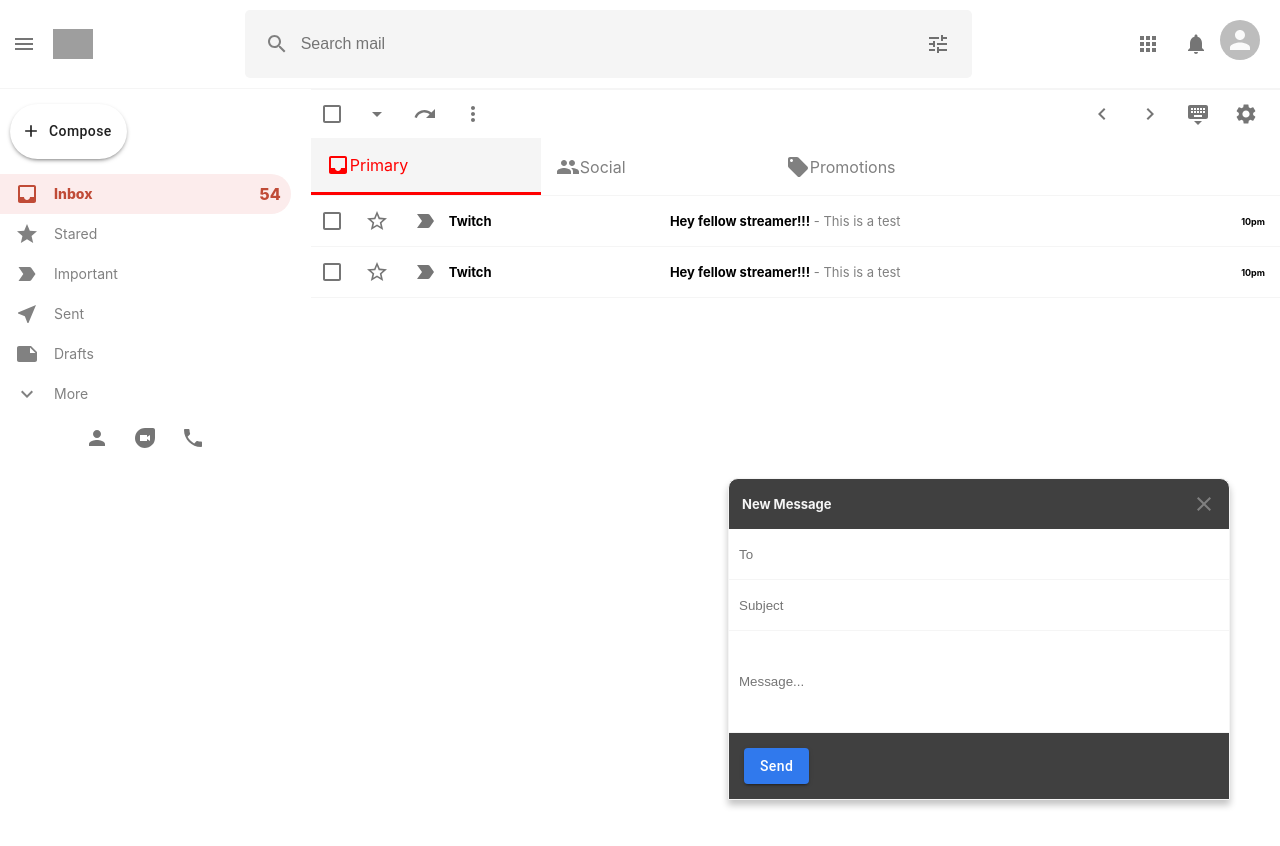
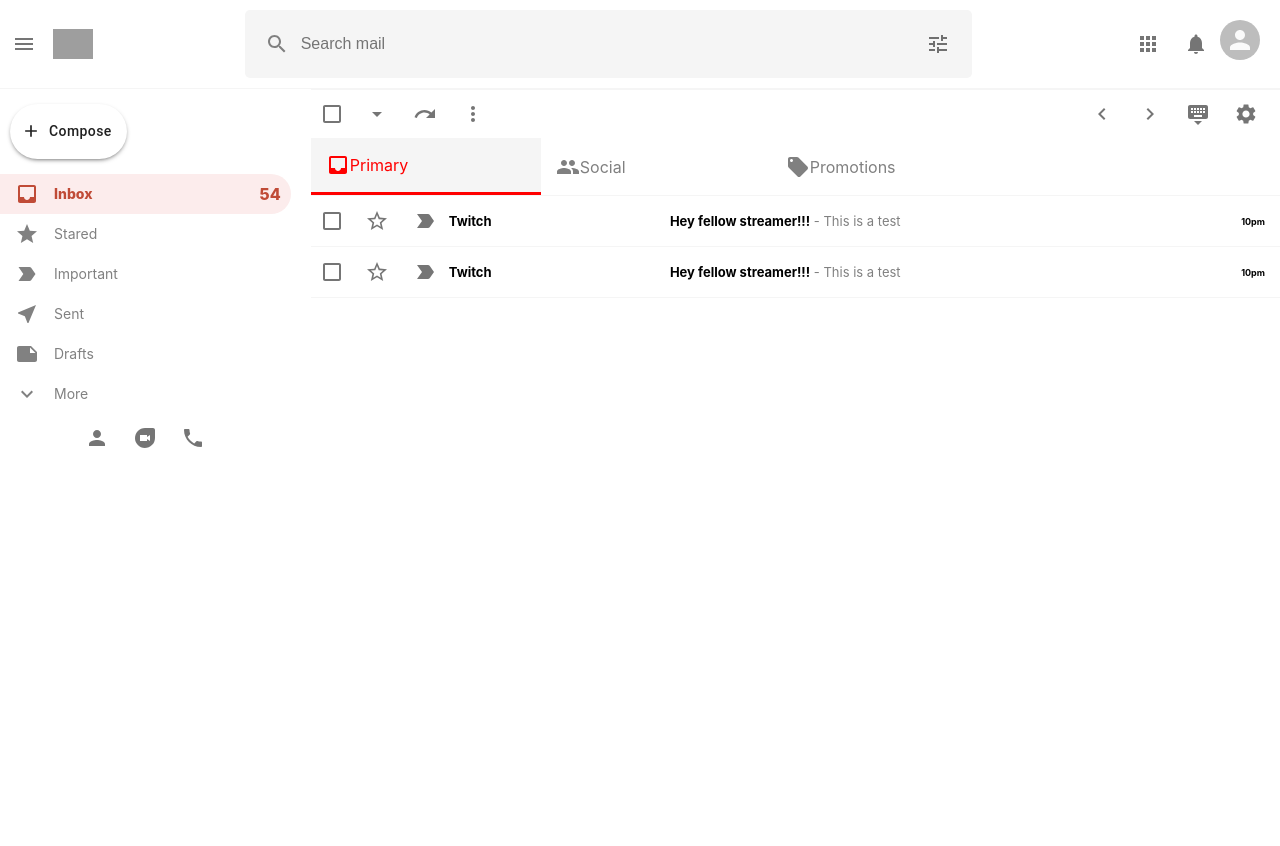
Before and after one commit to andrei-su/gmail-clone, a React (Create React App) app: page / in a window 1280 px wide. Shown: the top 846 px of the page. Built offline with nearby package versions, Linux system fonts and the light colour scheme; grey boxes are pictures that could not be loaded.

Commit message:
SendMail | Manage state / Display Component according to Redux mailSlice

```diff
--- a/src/App.js
+++ b/src/App.js
@@ -1,6 +1,9 @@
 import React from 'react';
 // React Router
 import { BrowserRouter as Router, Switch, Route } from 'react-router-dom';
+// React Redux
+import { useSelector } from "react-redux";
+import {selectSendMessageIsOpen} from "./features/mailSlice"
 // Components
 import Header from './components/Header/Header';
 import Sidebar from './components/Sidebar/Sidebar';
@@ -11,6 +14,8 @@
 import './App.css';
 
 function App() {
+  const sendMessageIsOpen = useSelector(selectSendMessageIsOpen);
+
   return (
     // BEM naming convention
     <Router>
@@ -27,7 +32,7 @@
             </Route>
           </Switch>
         </div>
-        <SendMail />
+        {sendMessageIsOpen && <SendMail />}
       </div>
     </Router>
   );
--- a/src/components/SendMail/SendMail.js
+++ b/src/components/SendMail/SendMail.js
@@ -1,6 +1,9 @@
 import React from "react";
 // React Hook Form
 import { useForm } from "react-hook-form";
+// React Redux
+import { useDispatch } from "react-redux";
+import { closeSendMessage } from "../../features/mailSlice";
 // Components
 import { Button } from "@material-ui/core";
 // Icons
@@ -10,6 +13,7 @@
 
 function SendMail() {
 	const { register, handleSubmit, watch, errors } = useForm();
+	const dispatch = useDispatch();
 
 	const onSubmit = (data) => {
 		console.log(data);
@@ -19,13 +23,16 @@
 		<div className="sendMail">
 			<div className="sendMail__header">
 				<h3>New Message</h3>
-				<Close className="sendMail__close" />
+				<Close
+					onClick={() => dispatch(closeSendMessage())}
+					className="sendMail__close"
+				/>
 			</div>
 			<form onSubmit={handleSubmit(onSubmit)}>
 				<input
 					name="to"
 					placeholder="To"
-					type="text"
+					type="email"
 					ref={register({ required: true })}
 				/>
 				{errors.to && <p className="sendMail__error">To is Required!</p>}
--- a/src/components/Sidebar/Sidebar.js
+++ b/src/components/Sidebar/Sidebar.js
@@ -1,4 +1,7 @@
 import React from 'react';
+// React Redux
+import { useDispatch } from 'react-redux';
+import { openSendMessage } from '../../features/mailSlice';
 // Components
 import { Button, IconButton } from '@material-ui/core';
 import SidebarOption from '../SidebarOption/SidebarOption';
@@ -19,9 +22,15 @@
 import './Sidebar.css';
 
 function Sidebar() {
+  const dispatch = useDispatch();
+
   return (
     <div className="sidebar">
-      <Button startIcon={<Add fontSize="large" />} className="sidebar__compose">
+      <Button
+        startIcon={<Add fontSize="large" />}
+        className="sidebar__compose"
+        onClick={() => dispatch(openSendMessage())}
+      >
         Compose
       </Button>
       <SidebarOption Icon={Inbox} title="Inbox" number={54} selected={true} />
```
